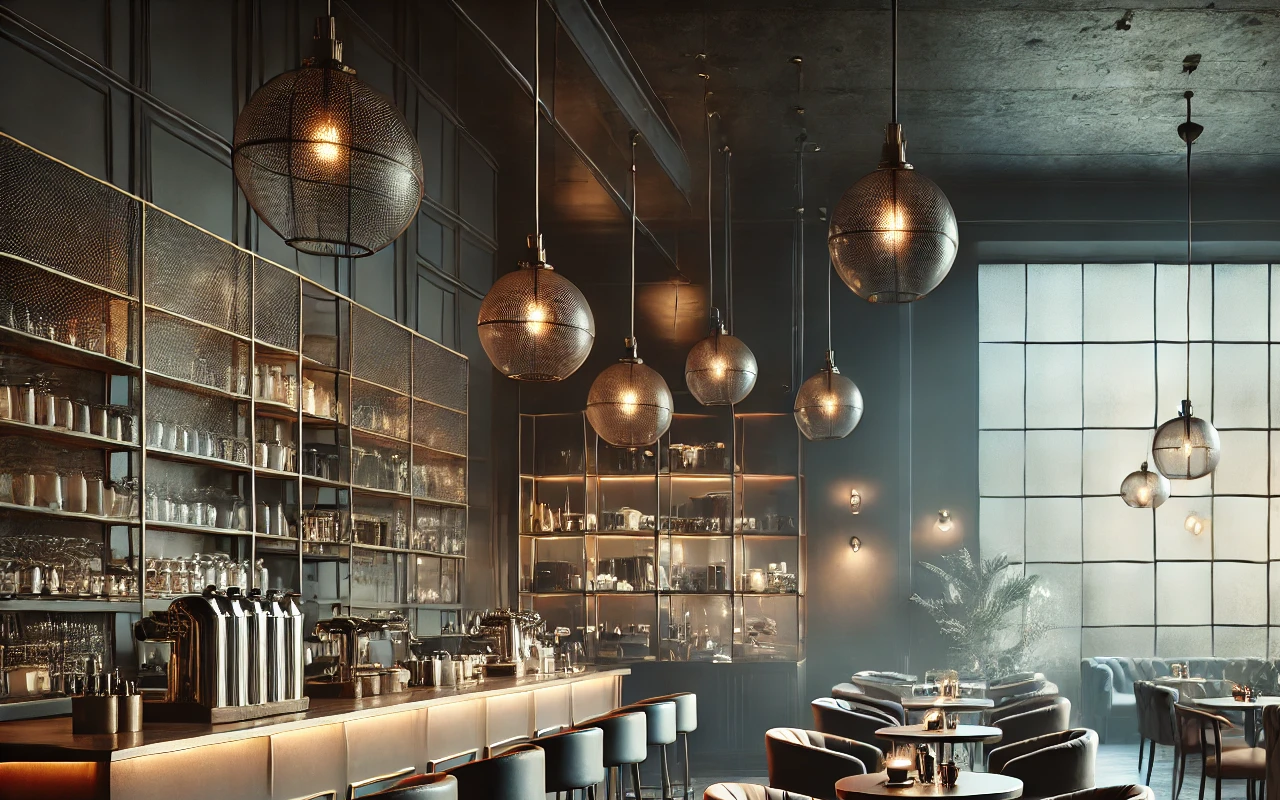
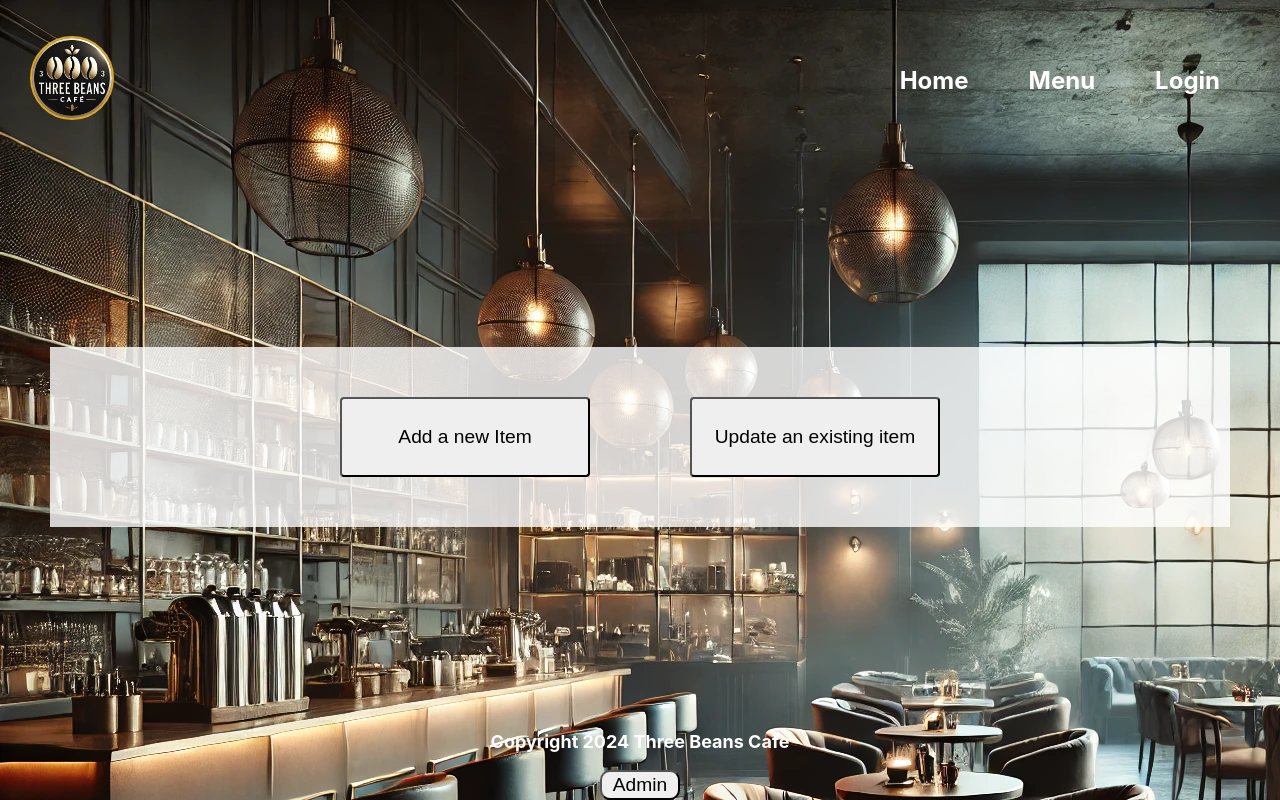
Before and after one commit to Three-Beans-App/client, a React (Create React App) app: page /admin in a window 1280 px wide. Before the commit this address had no page. Built offline with nearby package versions, Linux system fonts and the light colour scheme.

Commit message:
feat: add some admin shell

```diff
--- a/src/App.jsx
+++ b/src/App.jsx
@@ -8,8 +8,8 @@ import HistoryPage from "./pages/HistoryPage";
 import FavouritePage from "./pages/FavouritePage"
 import CartPage from "./pages/CartPage";
 import AddItemPage from "./pages/AddItemPage";
-
-
+import ProfilePage from "./pages/ProfilePage"
+import AdminPage from "./pages/AdminPage"
 
 function App() {
   return (
@@ -23,6 +23,8 @@ function App() {
           <Route path="history" element={<HistoryPage />} />
           <Route path="cart" element={<CartPage />} />
           <Route path="addItem" element={<AddItemPage />} />
+          <Route path="admin" element={<AdminPage />} />
+          <Route path="profile" element={<ProfilePage />} />
         </Route>
       </Routes>
   );
--- a/src/components/Footer.jsx
+++ b/src/components/Footer.jsx
@@ -1,11 +1,19 @@
 import "../styles/components/Footer.css"
-
+import { useNavigate } from 'react-router-dom';
 
 export default function Footer(){
 
+    const navigate = useNavigate();
+
+    const handleNavigate = (path) => {
+        navigate(path)
+    }
+
+
     return(
         <footer>
-            <h5>Copyright 2024 Three Beans Cafe</h5>
+            <h3 className="copyright">Copyright 2024 Three Beans Cafe</h3>
+            <button className="admin-btn" onClick={()=> handleNavigate("/admin")}>Admin</button>
         </footer>
     )
 }
--- /dev/null
+++ b/src/components/Profile.jsx
@@ -0,0 +1,20 @@
+import "../styles/components/Profile.css"
+
+
+
+export default function Profile(){
+
+    return(
+        <div id="profile-container">
+            <div id="profile-sub-container">
+                <h2>Profile </h2>
+
+
+
+
+
+
+            </div>
+        </div>
+    )
+}
--- a/src/components/UserDropdown.jsx
+++ b/src/components/UserDropdown.jsx
@@ -4,6 +4,7 @@ import AccountCircleIcon from '@mui/icons-material/AccountCircle';
 import "../styles/components/UserDropdown.css";
 import useOnClickOutsideClose from "../functions/OnClickOutsideClose";
 import {  useUserDispatch } from "../contexts/userContext";
+
 
 export default function UserDropdown(){
 
@@ -53,6 +54,7 @@ export default function UserDropdown(){
                     <button onClick={()=>handleDirect("/favourite")}>Favourite</button>
                     <button onClick={()=>handleDirect("/cart")}>Cart</button>
                     <button onClick={()=>handleDirect("/history")}>History</button>
+                    <button onClick={()=>handleDirect("/profile")}>Profile</button>
                     <button onClick={handleLogout}>Logout</button>
                 </div>
             )}
--- /dev/null
+++ b/src/pages/AdminPage.jsx
@@ -0,0 +1,27 @@
+import { useNavigate } from 'react-router-dom';
+import "../styles/pages/AdminPage.css"
+
+export default function AdminPage(){
+
+
+    const navigate = useNavigate();
+
+    const handleNavigate = (path) => {
+        navigate(path)
+    }
+
+    return (
+
+        <div id="admin-container">
+            <div id="admin-sub-container">
+                <div>
+                    <button className="nav-btn" onClick={()=> handleNavigate("/addItem")}>Add a new Item</button>
+                </div>
+
+                <div>
+                    <button className="nav-btn" onClick={()=> handleNavigate("/addItem")}>Update an existing item</button>
+                </div>
+            </div>
+        </div>
+    )
+}
--- a/src/pages/MenuPage.jsx
+++ b/src/pages/MenuPage.jsx
@@ -6,6 +6,7 @@ import ShoppingCartIcon from '@mui/icons-material/ShoppingCart';
 import { useNavigate } from "react-router-dom";
 import Popup from "../components/Popup";
 import {useMenuItemData, useMenuItemDispatch } from "../contexts/menuItemContext"
+import { set } from "mongoose";
 
 export default function MenuPage(){
 
@@ -521,14 +522,45 @@ export default function MenuPage(){
 
     // function for add item to cart
     const handleAddToCart = (item) => {
-        const newItem = {
-            ...item,
-            count: 1,
-        }
-        setCartItems([...cartItems, newItem])
+      // check item whether already exists in the cart
+      const checkItem = cartItems.find(cartItem=>(cartItem.name === item.name))
+      // if item exists, count + 1
+      if (checkItem){
+        //map to the cart item list.
+        setCartItems(cartItems.map(cartItem => {
+            if (cartItem.name === item.name){
+                return {
+                    ...cartItem,
+                    count: cartItem.count + 1
+                }
+            } else {
+                return cartItem
+            }
+        }))
+      }else{
+        // // if not add new item to the cart list
+        setCartItems([...cartItems, {item, count: 1}])
+      }
+    };
 
-        console.log("Added to cart:", item);
+
+    const handleQuantityChange =(name, count)=> {
+        setCartItems(cartItems.map(cartItem => {
+            if (cartItem === name){
+                return{
+                    ...cartItem,
+                    count: parseInt(count)
+                };
+            }
+            else{
+                return cartItem;
+            }
+        }))
     };
+
+    const handleRemoveItem =(item) =>{
+        setCartItems(cartItems.filter(cartItem=>(cartItem.name !== item.name)))
+    }
 
     const handleStarClick = (item) => {
         // Implement the logic for star click
--- /dev/null
+++ b/src/pages/ProfilePage.jsx
@@ -0,0 +1,12 @@
+import Profile from "../components/Profile";
+import "../styles/pages/ProfilePage.css";
+
+
+export default function ProfilePage(){
+
+    return(
+
+        <Profile />
+    )
+
+}
--- a/src/styles/components/Footer.css
+++ b/src/styles/components/Footer.css
@@ -2,5 +2,14 @@ footer{
     /* border: 3px solid red; */
     text-align: center;
     color: white;
-    font-size: medium;
+   .copyright{
+    font-size: large;
+    font-weight: bold;
+   }
+
+    .admin-btn{
+        width: 80px;
+        height: 30px;
+        border-radius: 10px;
+    }
 }
--- /dev/null
+++ b/src/styles/components/Profile.css
@@ -0,0 +1,9 @@
+#profile-container{
+    display: flex;
+    justify-content: center;
+
+    #profile-sub-container{
+        background-color: rgb(255, 255, 255, 0.8);
+        width: 200px;
+    }
+}
--- /dev/null
+++ b/src/styles/pages/AdminPage.css
@@ -0,0 +1,21 @@
+#admin-container{
+
+    display: flex;
+    flex-direction: column;
+
+    #admin-sub-container{
+        display: flex;
+        justify-content: center;
+        margin: 50px;
+        background-color: rgb(255, 255, 255, 0.8);
+        .nav-btn{
+            border-radius: 4px;
+            margin: 50px;
+        }
+        .nav-btn:hover{
+            background-color: gray;
+            font-weight: bold;
+        }
+
+    }
+}
```
Also changed, not shown: src/styles/pages/ProfilePage.css (added).
